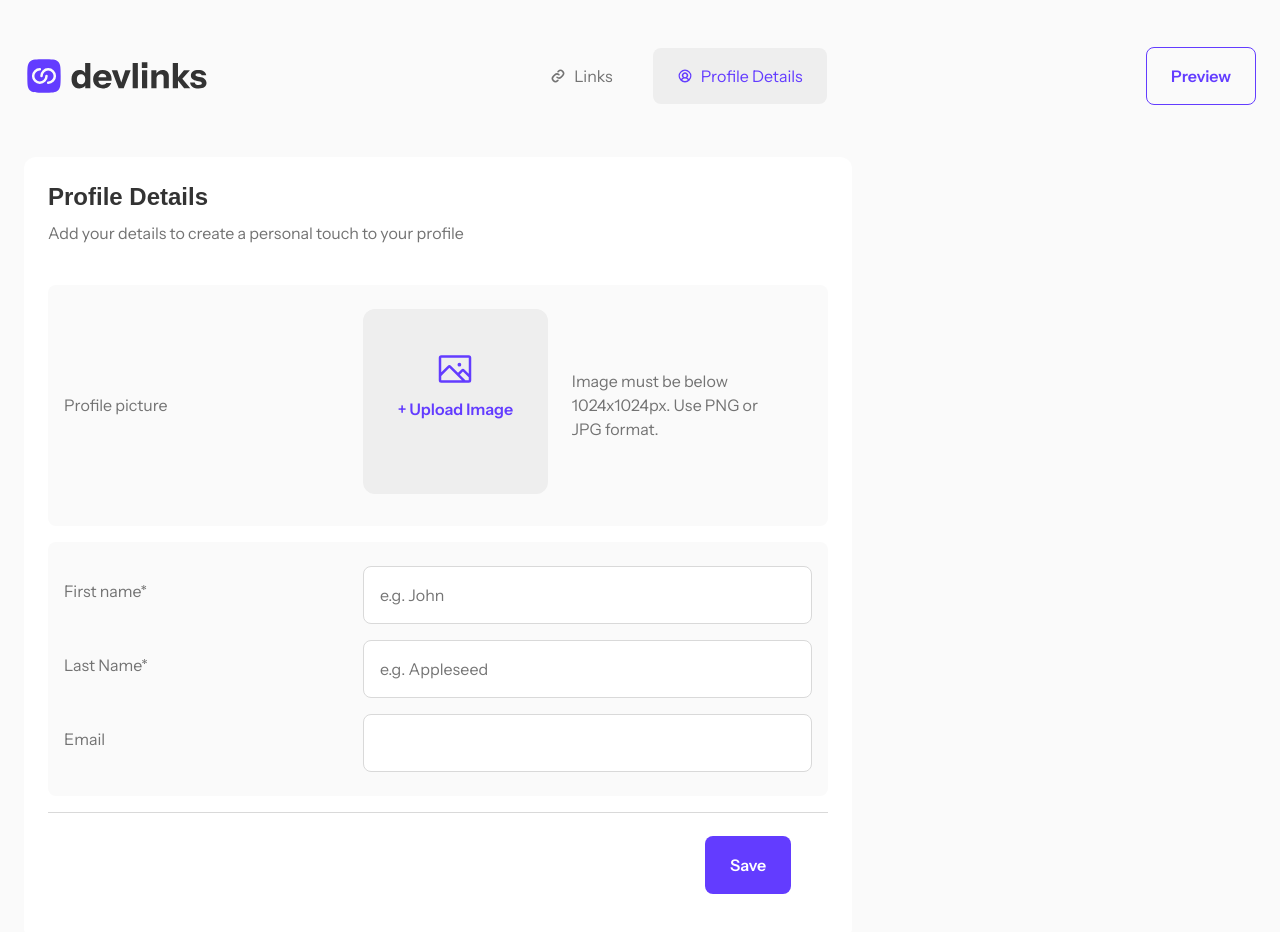
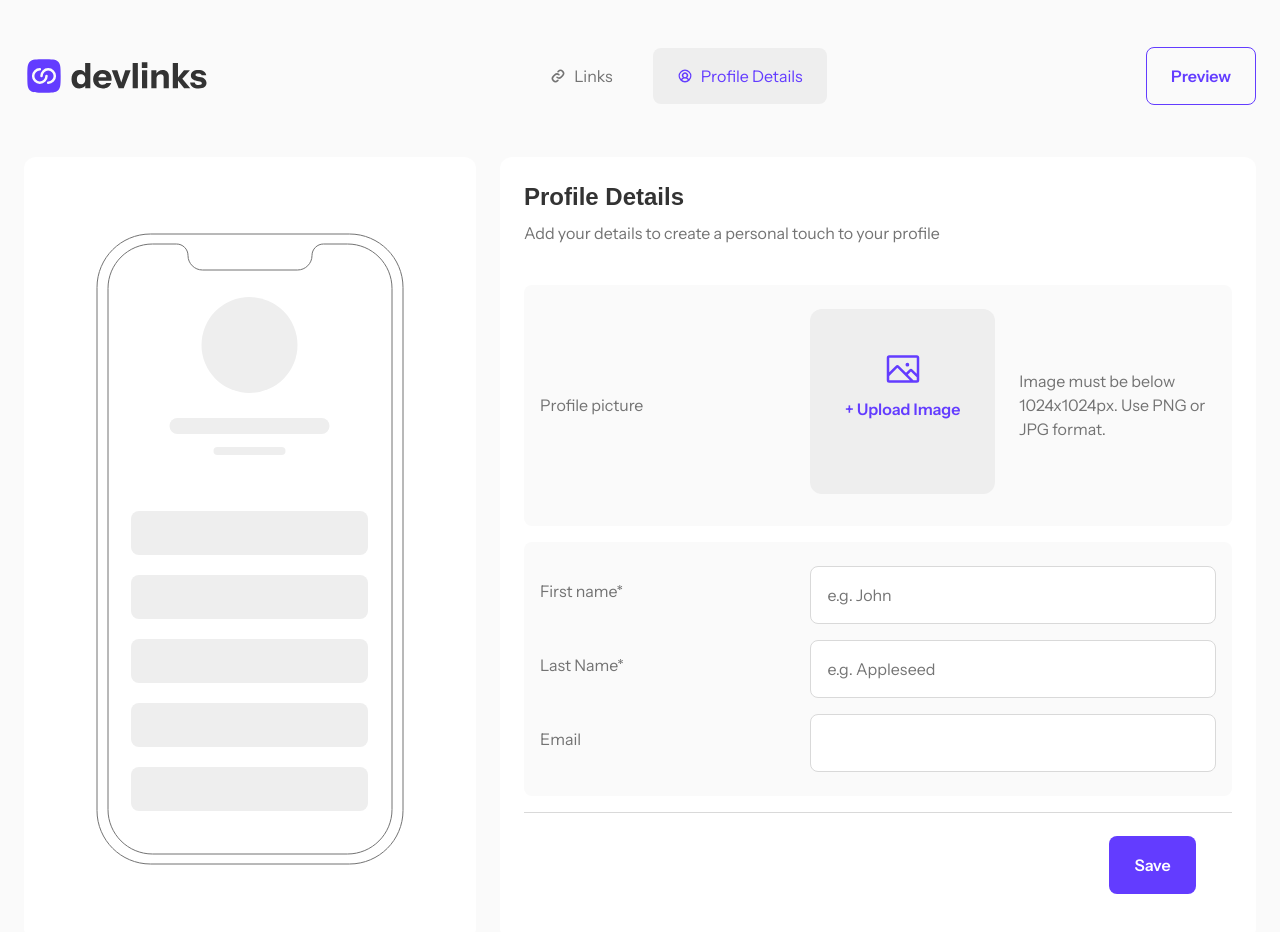
Before and after one commit to jkaps9/link-sharing-app, a React (Vite) app: page /profile in a window 1280 px wide. Shown: the top 932 px of the page. Built offline with nearby package versions, Linux system fonts and the light colour scheme; a web font is replaced by a local one.

Commit message:
style: enhance Profile component layout and integrate PhoneMockup for user links preview

```diff
--- a/src/index.css
+++ b/src/index.css
@@ -426,8 +426,10 @@ ul {
   }
 
   form {
+    height: 100%;
+    max-height: 54rem;
     .form-container {
-      max-height: 35rem;
+      flex: 1;
       overflow-x: hidden;
       overflow-y: scroll;
     }
--- a/src/routes/profile.jsx
+++ b/src/routes/profile.jsx
@@ -1,10 +1,13 @@
 import { useState } from "react";
 import { useLocalStorage } from "../hooks/useLocalStorage.js";
+import PhoneMockup from "../components/PhoneMockup.jsx";
+
 import ImageIcon from "../assets/icons/icon-upload-image.svg?react";
 import styles from "../styles/Profile.module.css";
 
 const Profile = () => {
   const [profileData, setProfileData] = useLocalStorage("profileData", {});
+  const [userLinks, setUserLinks] = useLocalStorage("userLinks", []);
 
   const [formData, setFormData] = useState({
     avatar: profileData.avatar,
@@ -79,6 +82,10 @@ const Profile = () => {
   };
 
   return (
+    <>
+      <section className="card hide-on-mobile preview-card">
+        <PhoneMockup userLinks={userLinks}></PhoneMockup>
+      </section>
       <section className="card">
         <header>
           <h1>Profile Details</h1>
@@ -176,6 +183,7 @@ const Profile = () => {
           </form>
         </section>
       </section>
+    </>
   );
 };
 
```
Lines whose indentation alone changed are shown as unchanged.
